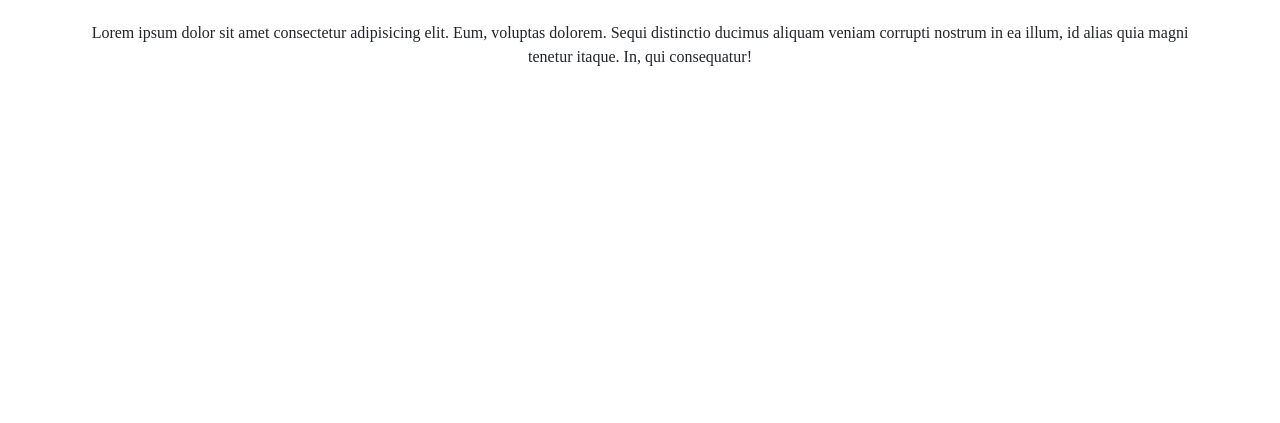
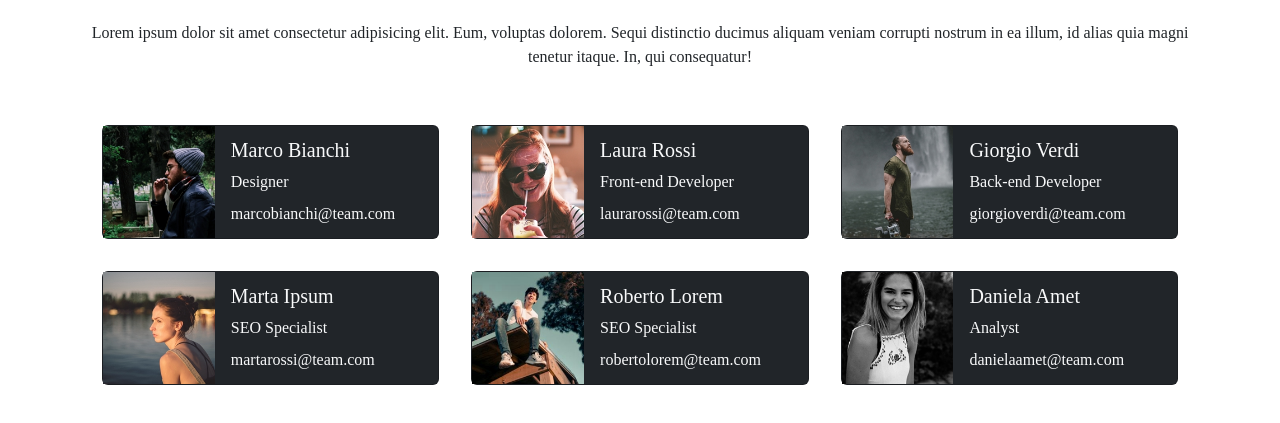
Before and after one commit to alexciccarese/js-our-team, a plain HTML site: page index.html in a window 1280 px wide. Shown: the part 99-522 px from the top of the page. Drawn offline with nearby package versions, Linux system fonts and the light colour scheme; files whose address does not match are found by name; a web font is replaced by a local one.

Commit message:
add markup generated

```diff
--- a/assets/script.js
+++ b/assets/script.js
@@ -72,4 +72,6 @@ for (let i = 0; i < teamMembers.length; i++) {
   const markup = getMemberMarkup(thisMember)
   console.log(markup);
 
+  // inseriamo il markup generato
+  cardsEl.innerHTML += markup
 }
--- a/index.html
+++ b/index.html
@@ -23,7 +23,7 @@
         <p class="col mb-5">Lorem ipsum dolor sit amet consectetur adipisicing elit. Eum, voluptas dolorem. Sequi distinctio ducimus aliquam veniam corrupti nostrum in ea illum, id alias quia magni tenetur itaque. In, qui consequatur!</p>
       </div>
 
-      <section id="cards" class="d-flex">
+      <section id="cards">
         <div class="container">
           <div class="row row-cols-1 row-cols-md-3 g-3"> <!-- 3 colonne su desktop -->
 
```
